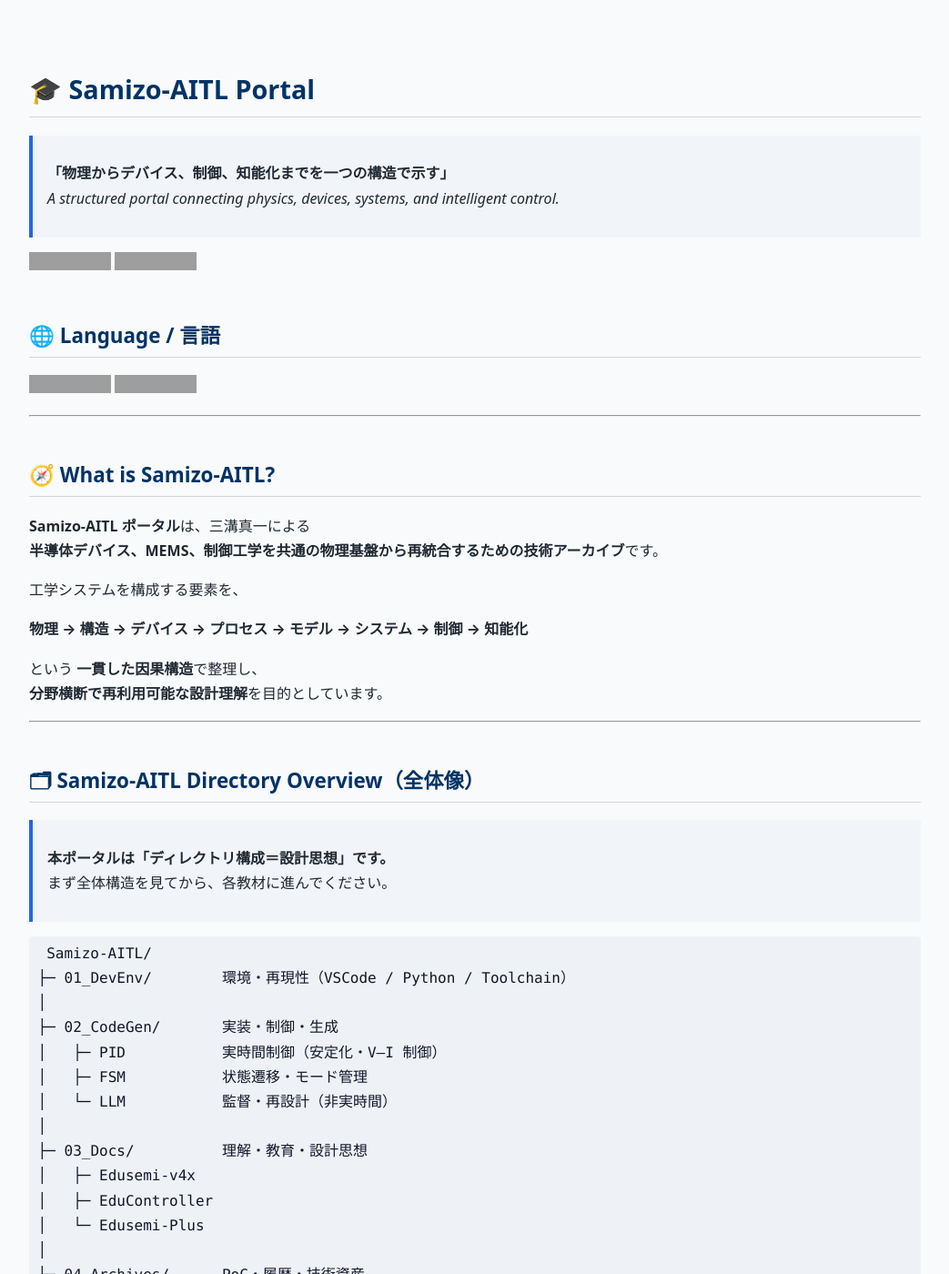
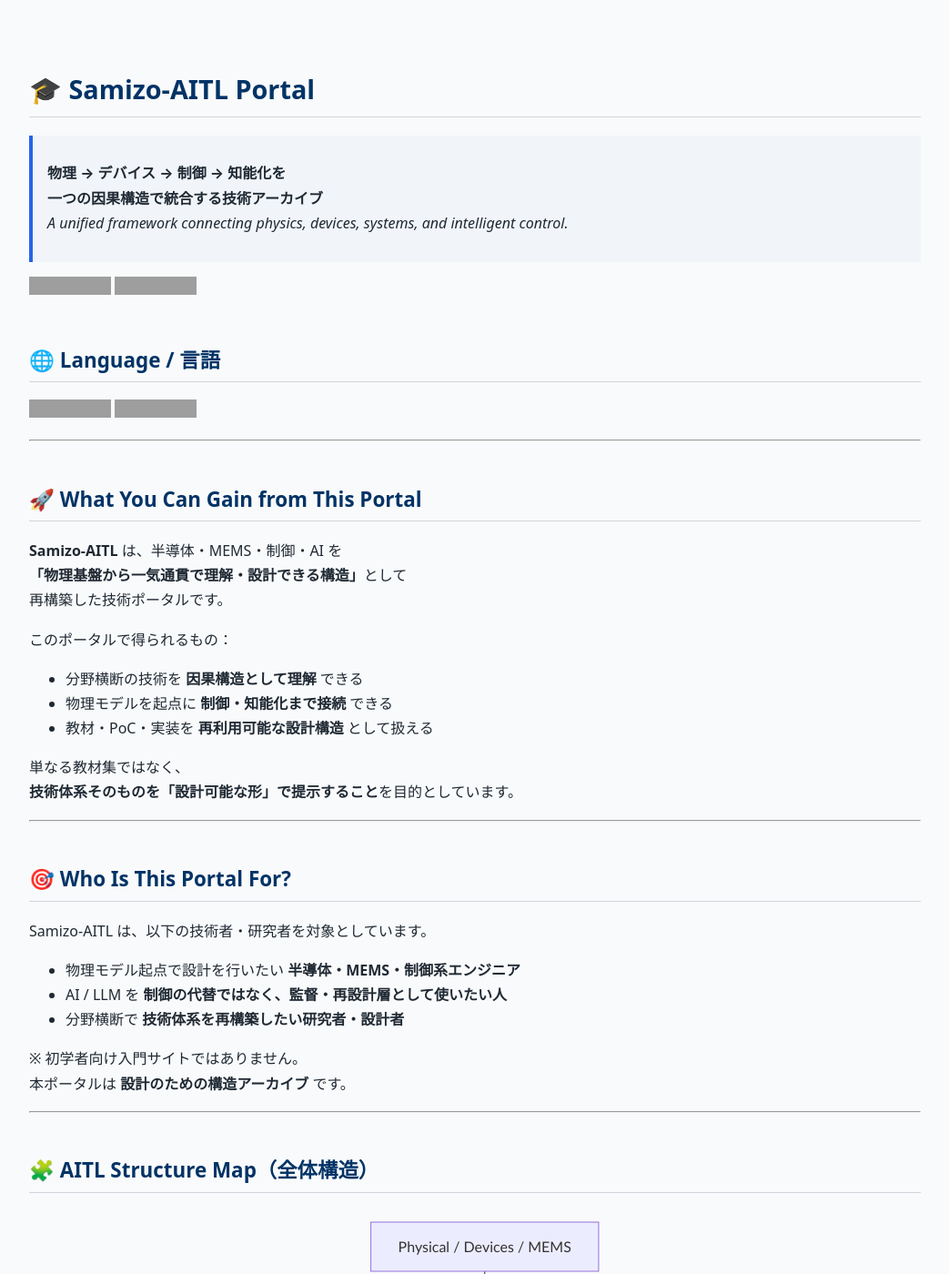
Before and after one commit to Samizo-AITL/Samizo-AITL.github.io, a Jekyll site: the page built from index.md, in a window 1280 px wide and 1400 px high. Shown: the whole window at 91% size, without its empty margins (118-1161 px from the left). Built offline with Jekyll 4.4.1, drawn with Linux system fonts in a browser that asks for light colours; some of the changed text lies outside the part shown; grey boxes are pictures that could not be loaded.

Commit message:
Update index.md

````diff
--- a/index.md
+++ b/index.md
@@ -1,12 +1,13 @@
 ---
 layout: default
 title: Samizo-AITL Portal
-description: 半導体・MEMS・制御を貫く物理基盤技術と知能化アーキテクチャの統合ポータル
+description: 物理からデバイス、制御、知能化までを因果構造で統合する技術アーカイブ
 ---
 
 # 🎓 Samizo-AITL Portal
-> **「物理からデバイス、制御、知能化までを一つの構造で示す」**
-> *A structured portal connecting physics, devices, systems, and intelligent control.*
+> **物理 → デバイス → 制御 → 知能化を
+> 一つの因果構造で統合する技術アーカイブ**
+> *A unified framework connecting physics, devices, systems, and intelligent control.*
 
 [![GitHub](https://img.shields.io/badge/GitHub-Samizo--AITL-black?logo=github)](https://github.com/Samizo-AITL)
 [![Zenn](https://img.shields.io/badge/Zenn-Articles-blue?logo=zenn)](https://zenn.dev/samizo_aitl)
@@ -18,24 +19,63 @@
 
 ---
 
-## 🧭 What is Samizo-AITL?
+## 🚀 What You Can Gain from This Portal
 
-**Samizo-AITL ポータル**は、三溝真一による
-**半導体デバイス、MEMS、制御工学を共通の物理基盤から再統合するための技術アーカイブ**です。
+**Samizo-AITL** は、半導体・MEMS・制御・AI を
+**「物理基盤から一気通貫で理解・設計できる構造」**として
+再構築した技術ポータルです。
 
-工学システムを構成する要素を、
+このポータルで得られるもの：
 
-**物理 → 構造 → デバイス → プロセス → モデル → システム → 制御 → 知能化**
+- 分野横断の技術を **因果構造として理解** できる
+- 物理モデルを起点に **制御・知能化まで接続** できる
+- 教材・PoC・実装を **再利用可能な設計構造** として扱える
 
-という **一貫した因果構造**で整理し、
-**分野横断で再利用可能な設計理解**を目的としています。
+単なる教材集ではなく、
+**技術体系そのものを「設計可能な形」で提示すること**を目的としています。
+
+---
+
+## 🎯 Who Is This Portal For?
+
+Samizo-AITL は、以下の技術者・研究者を対象としています。
+
+- 物理モデル起点で設計を行いたい **半導体・MEMS・制御系エンジニア**
+- AI / LLM を **制御の代替ではなく、監督・再設計層として使いたい人**
+- 分野横断で **技術体系を再構築したい研究者・設計者**
+
+※ 初学者向け入門サイトではありません。
+本ポータルは **設計のための構造アーカイブ** です。
+
+---
+
+## 🧩 AITL Structure Map（全体構造）
+
+```mermaid
+flowchart TB
+  P[Physical / Devices / MEMS] --> M[Models]
+  M --> C[Control Theory]
+  C --> R[Real-time PID Loop]
+  R --> S[FSM Supervisor]
+  S --> I[LLM Intelligence]
+  I -.-> R
+  I -.-> S
+```
+
+AITL（Adaptive Intelligent Technology Loop）では、
+
+- **内側**：物理・デバイス・MEMS（制約を生む層）
+- **中間**：モデル・制御理論（挙動を決める層）
+- **外側**：FSM / LLM（判断・再設計・適応）
+
+という三層構造で、
+**物理モデルを正しく「使い切る」ための知能化**を行います。
 
 ---
 
 ## 🗂 Samizo-AITL Directory Overview（全体像）
 
 > **本ポータルは「ディレクトリ構成＝設計思想」です。**
-> まず全体構造を見てから、各教材に進んでください。
 
 ```text
 Samizo-AITL/
@@ -54,64 +94,7 @@
 └─ 04_Archives/      PoC・履歴・技術資産
 ```
 
-初めての方は
-01_DevEnv → 02_CodeGen → 03_Docs の順で辿ってください。
-
----
-
-## 🧩 AITL Structure Map（関係性の全体像）
-
-```mermaid
-flowchart TB
-  P[Physical / Devices / MEMS] --> M[Models]
-  M --> C[Control Theory]
-  C --> R[Real-time PID Loop]
-  R --> S[FSM Supervisor]
-  S --> I[LLM Intelligence]
-  I -.-> R
-  I -.-> S
-```
-
----
-
-## 🎯 Who is this portal for?
-
-Samizo-AITL は、以下の技術者・研究者を対象としています。
-
-- 物理モデル起点で設計を行いたい半導体・MEMS・制御系エンジニア
-- AI / LLM を **制御の代替ではなく、設計・監督層として使いたい人**
-- 分野横断で **因果構造を崩さずに理解・再構築したい人**
-
-※ 初学者向け入門サイトではありません。
-本ポータルは **設計のための構造アーカイブ**です。
-
----
-
-## 🧠 AITL（Adaptive Intelligent Technology Loop）の位置づけ
-
-AITL では、知能化技術を次のように位置づけます。
-
-- **内側**：物理・デバイス・MEMS（制約を生む層）
-- **中間**：モデル・制御理論（挙動を決める層）
-- **外側**：知能化・適応・再設計（判断と更新の層）
-
-AI / LLM は **実時間制御ループの外側**に配置され、
-物理モデルを正しく「使い切る」ための監督層として扱われます。
-
----
-
-## 🗺 How to use this portal（読み方ガイド）
-
-1. **設計思想の把握**
-   → Physical-First 工学と AITL 全体像
-2. **Main Core（物理・デバイス基盤）**
-   → 半導体・MEMS の制約とモデル
-3. **Applied Layer（制御・知能化）**
-   → PID / FSM / LLM の役割分担
-4. **PoC・実装例**
-   → 実装された構造として確認
-
-推奨順：
+**推奨順**：
 **思想 → 物理 → 制御 → 知能**
 
 ---
````
